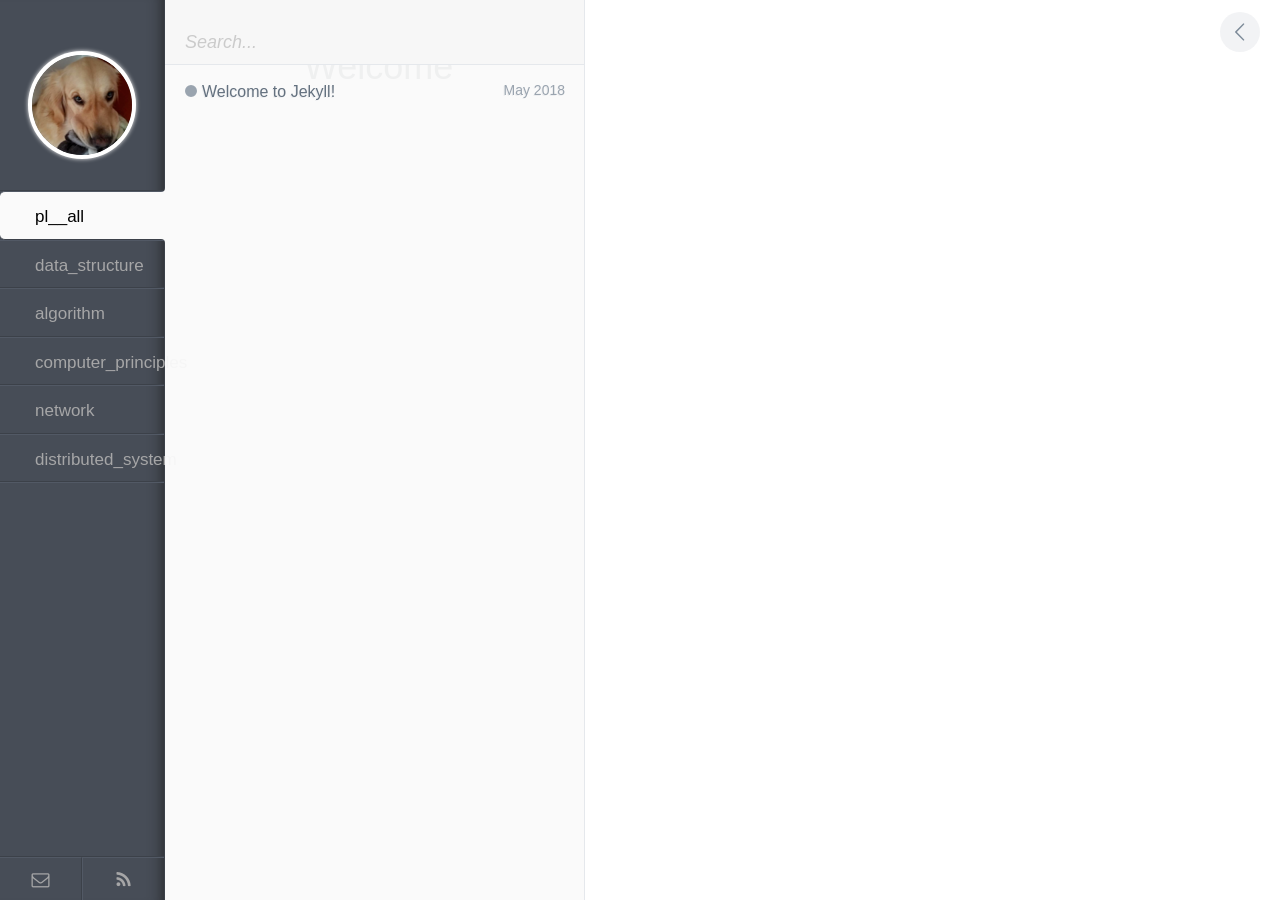
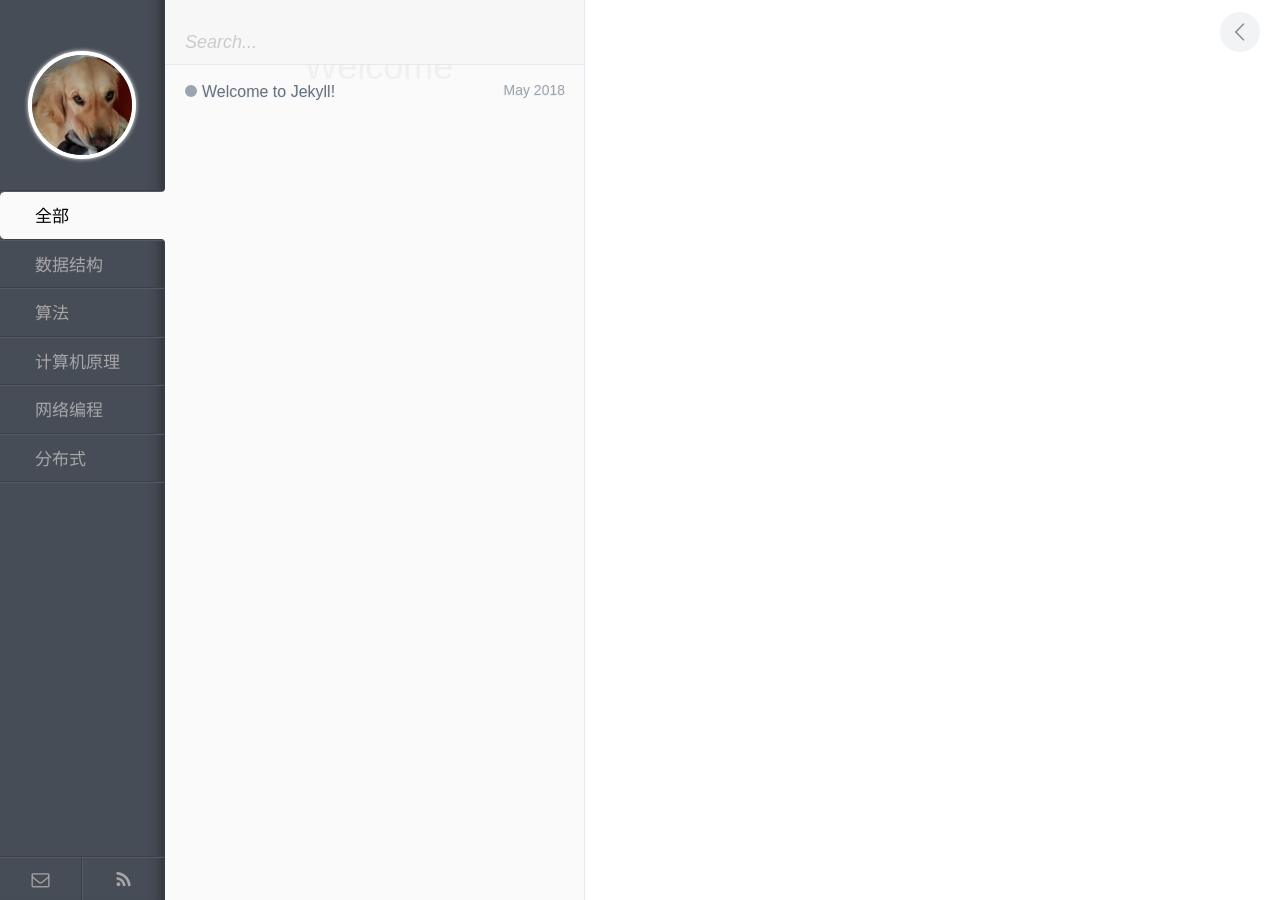
Before and after one commit to LZhuY/lzhuy.github.com, a Jekyll site: the page built from index.html, in a window 1280 px wide. Built offline with Jekyll 4.4.1, drawn with Linux system fonts in a browser that asks for light colours.

Commit message:
dfdf
dfdf

```diff
--- a/_layouts/index.html
+++ b/_layouts/index.html
@@ -15,12 +15,12 @@
       <nav id="tags">
         <a href="/index.html" id="avatar"></a>
         <ul id="tags__ul">
-          <li id="js-label1" class="tags__li tags-btn active">pl__all</li>
-          <li id="js-label2" class="tags__li tags-btn">data_structure</li>
-          <li id="js-label3" class="tags__li tags-btn">algorithm</li>
-          <li id="js-label4" class="tags__li tags-btn">computer_principles</li>
-          <li id="js-label5" class="tags__li tags-btn">network</li>
-          <li id="js-label6" class="tags__li tags-btn">distributed_system</li>
+          <li id="js-label1" class="tags__li tags-btn active">全部</li>
+          <li id="js-label2" class="tags__li tags-btn">数据结构</li>
+          <li id="js-label3" class="tags__li tags-btn">算法</li>
+          <li id="js-label4" class="tags__li tags-btn">计算机原理</li>
+          <li id="js-label5" class="tags__li tags-btn">网络编程</li>
+          <li id="js-label6" class="tags__li tags-btn">分布式</li>
         </ul>
 
         <div id="tags__bottom">
```
